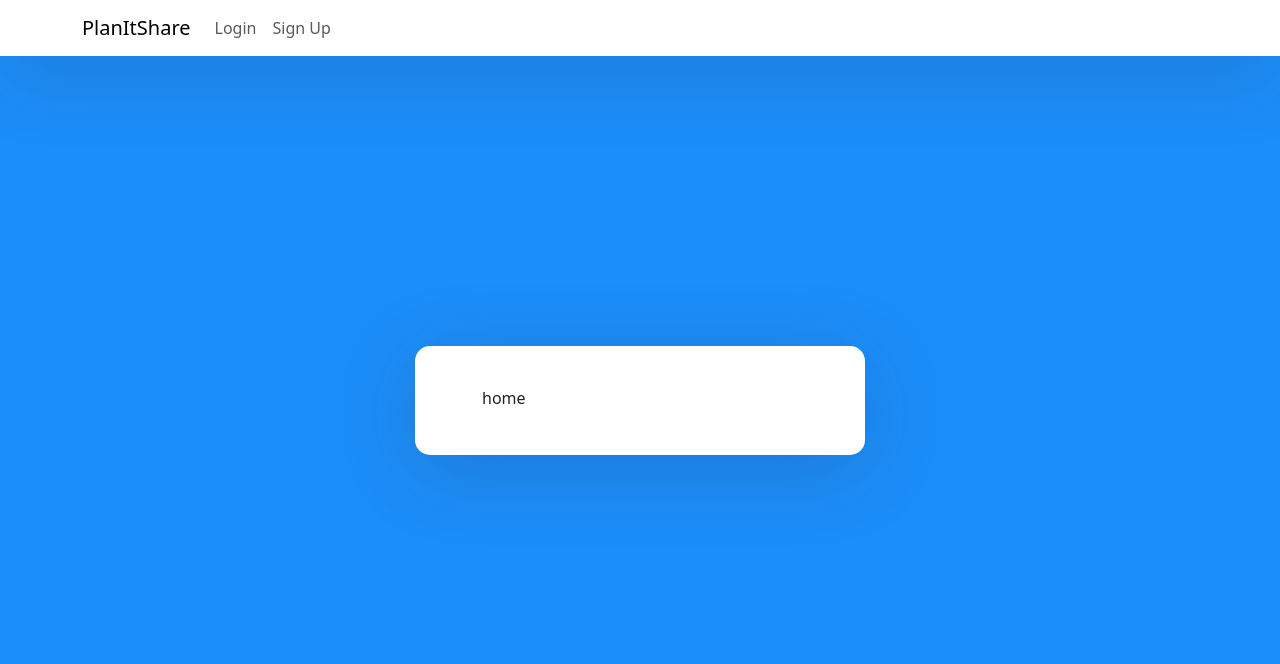
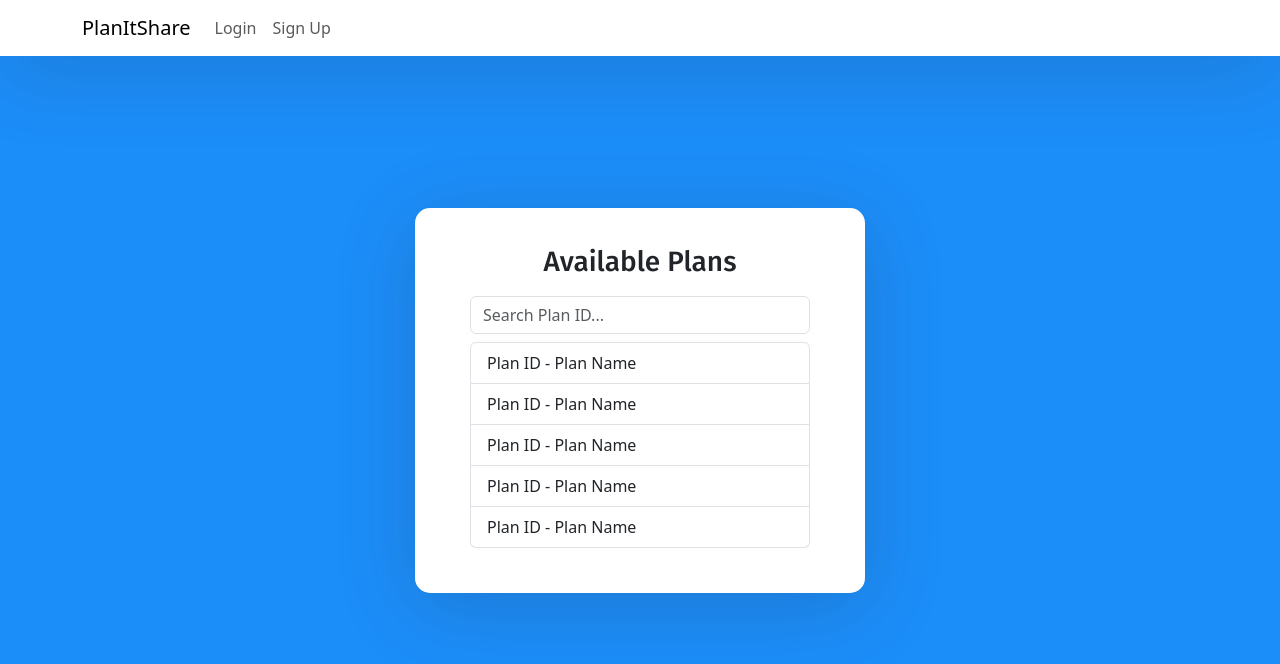
Before and after one commit to DulshanSiriwardhana/PlanItShare, a React (Create React App) app in the folder frontend/: page /home in a window 1280 px wide. Shown: the top 664 px of the page. Built offline with nearby package versions, Linux system fonts and the light colour scheme.

Commit message:
Added Home Page

```diff
--- a/frontend/src/components/home.js
+++ b/frontend/src/components/home.js
@@ -2,7 +2,23 @@ import React from 'react'
 
 function Home() {
   return (
-    <div className="container-fluid">home</div>
+    <form>
+      <h3>Available Plans</h3>
+
+      <input
+        type="text"
+        placeholder="Search Plan ID..."
+        className="form-control mb-2"
+      />
+
+      <div className="list-group">
+        <button type="button" className="list-group-item list-group-item-action">Plan ID - Plan Name</button>
+        <button type="button" className="list-group-item list-group-item-action">Plan ID - Plan Name</button>
+        <button type="button" className="list-group-item list-group-item-action">Plan ID - Plan Name</button>
+        <button type="button" className="list-group-item list-group-item-action">Plan ID - Plan Name</button>
+        <button type="button" className="list-group-item list-group-item-action">Plan ID - Plan Name</button>
+      </div>
+    </form>
   )
 }
 
```
